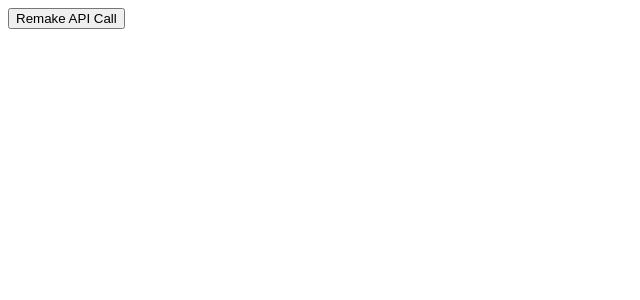
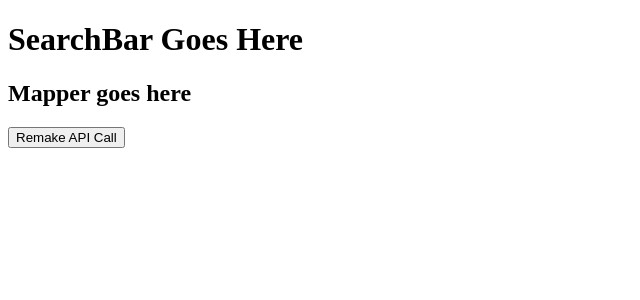
Before and after one commit to LizzieDworsky/MusicLibraryProject, a React (Create React App) app in the folder music-library/: page / in a window 1280 px wide. Shown: the top 300 px of the page, without its empty margins (0-640 px from the left). Built offline with nearby package versions, Linux system fonts and the light colour scheme; no server answers.

Commit message:
imported components and added simple logic to test connections

```diff
--- a/music-library/src/App.jsx
+++ b/music-library/src/App.jsx
@@ -1,5 +1,8 @@
 import React, { useState, useEffect } from "react";
 import axios from "axios";
+
+import SearchBar from "./Components/SearchBar";
+import DisplayMusic from "./Components/DisplayMusic";
 
 function App() {
     const [songs, setSongs] = useState([]);
@@ -15,6 +18,8 @@ function App() {
 
     return (
         <div>
+            <SearchBar />
+            <DisplayMusic />
             <footer>
                 <button onClick={getAllSongs}>Remake API Call</button>
             </footer>
--- a/music-library/src/Components/DisplayMusic.jsx
+++ b/music-library/src/Components/DisplayMusic.jsx
@@ -0,0 +1,7 @@
+import React from "react";
+
+const DisplayMusic = (props) => {
+    return <h2>Mapper goes here</h2>;
+};
+
+export default DisplayMusic;
--- a/music-library/src/Components/SearchBar.jsx
+++ b/music-library/src/Components/SearchBar.jsx
@@ -0,0 +1,7 @@
+import React from "react";
+
+const SearchBar = (Props) => {
+    return <h1>SearchBar Goes Here</h1>;
+};
+
+export default SearchBar;
```
